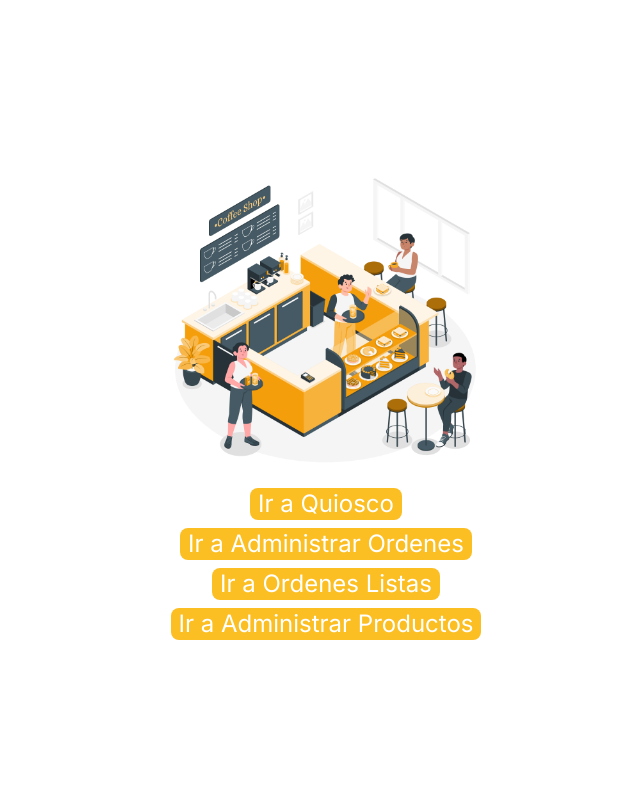
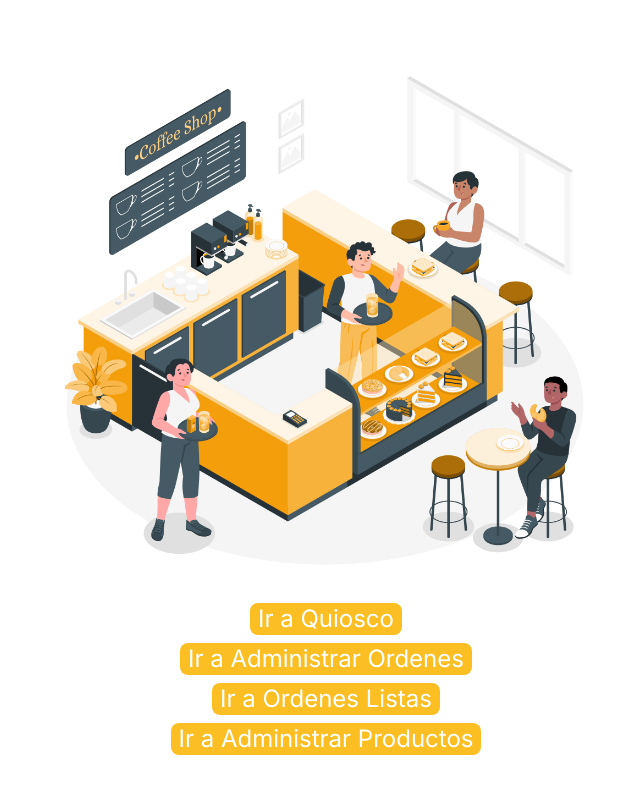
Before and after one commit to Kevinjauregui16/Quiosco, a Next.js app: page / in a window 1280 px wide. Shown: the top 794 px of the page, without its empty margins (314-954 px from the left). Built offline with nearby package versions, Linux system fonts and the light colour scheme.

Commit message:
fix: build delete products

```diff
--- a/app/page.tsx
+++ b/app/page.tsx
@@ -1,3 +1,5 @@
+import Image from "next/image";
+
 export default function Home() {
   const linkClasses =
     "bg-amber-400 hover:bg-amber-300 transition-all px-2 rounded-lg text-2xl";
@@ -11,7 +13,9 @@ export default function Home() {
 
   return (
     <div className="flex flex-col justify-center items-center min-h-screen bg-white text-white space-y-2">
-      <img className="size-1/4" src="/home.png" alt="Image home" />
+      <div className="flex justify-center items-center">
+         <Image src="/home.png" alt="Image home" width={550} height={550}/>
+      </div>
       {links.map((link) => (
         <a
           key={link.href}
--- a/components/products/ProductsTable.tsx
+++ b/components/products/ProductsTable.tsx
@@ -16,7 +16,7 @@ export default function ProductTable({ products }: ProductsTableProps) {
     const confirmToast = toast.info(
       <div>
         <span>¿Estás seguro de que deseas eliminar este producto?</span> <br />
-        <p className="font-bold text-gray-500">"{productName}"</p>
+        <p className="font-bold text-gray-500">{productName}</p>
         <button
           onClick={() => handleDeleteConfirmed(id)}
           className="text-red-400 hover:text-red-300 font-semibold ml-2"
```
